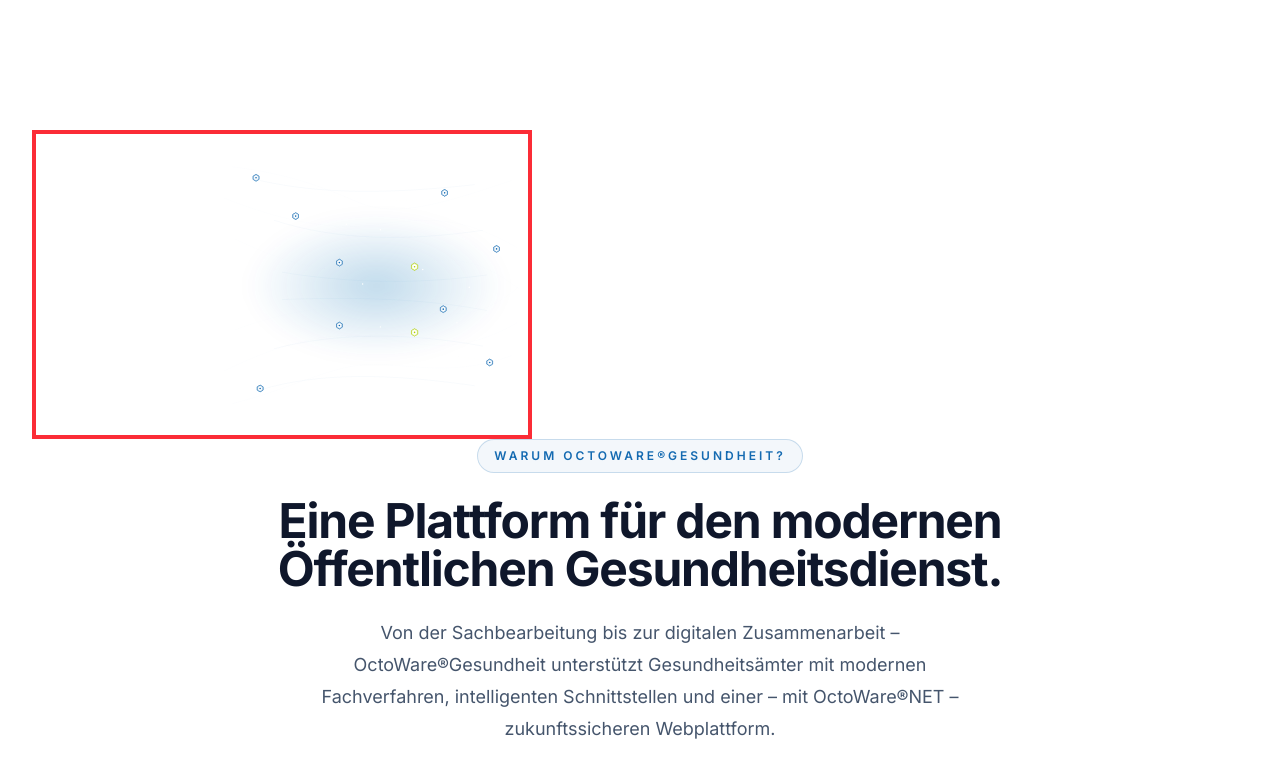
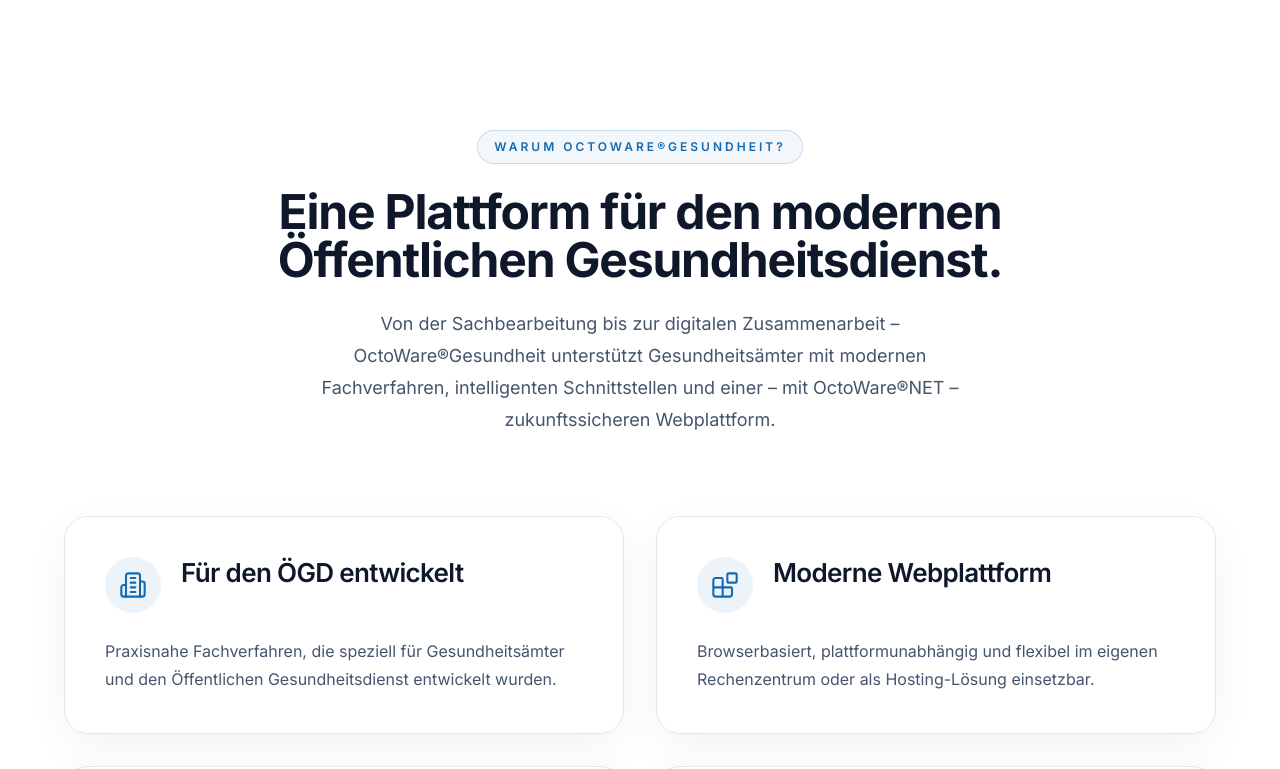
Before and after one commit to weblogger117-art/octoware-website, a Next.js app: page / in a window 1280 px wide. Shown: the part 1080-1849 px from the top of the page. Built offline with nearby package versions, Linux system fonts and the light colour scheme.

Commit message:
Update WhyOctoWare.tsx

```diff
--- a/components/sections/WhyOctoWare.tsx
+++ b/components/sections/WhyOctoWare.tsx
@@ -36,9 +36,29 @@
      <Image
   src="/images/graphics/network-background.svg"
   alt=""
-  width={500}
-  height={500}
-  className="border-4 border-red-500"
+  aria-hidden="true"
+  width={1800}
+  height={1100}
+  draggable={false}
+  className="
+    absolute
+
+    left-1/2
+    top-[65%]
+
+    w-[1800px]
+    max-w-none
+
+    -translate-x-1/2
+    -translate-y-1/2
+
+    opacity-10
+
+    pointer-events-none
+    select-none
+
+    -z-10
+  "
 />
 
      {/* Überschrift */}
```
